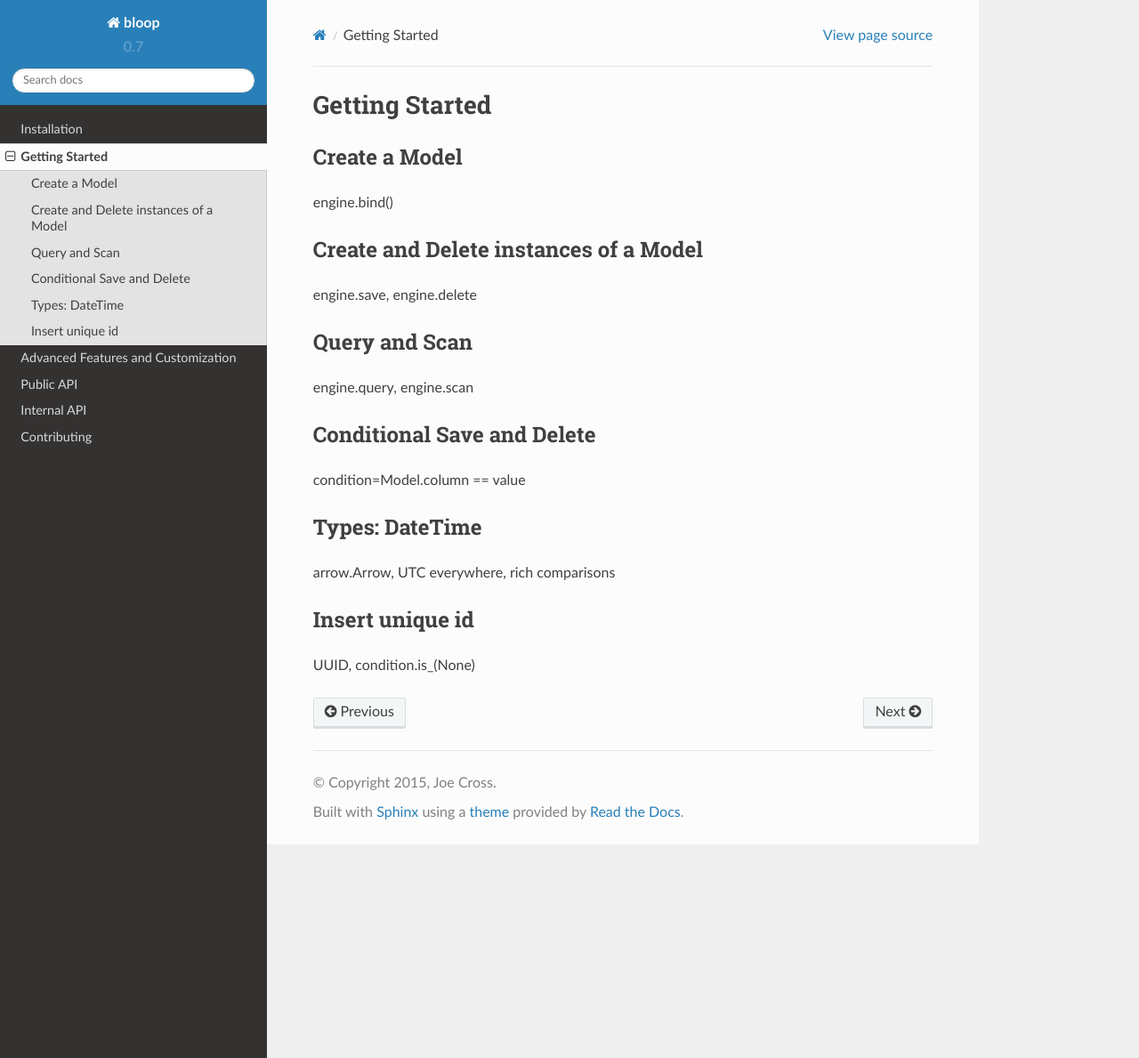
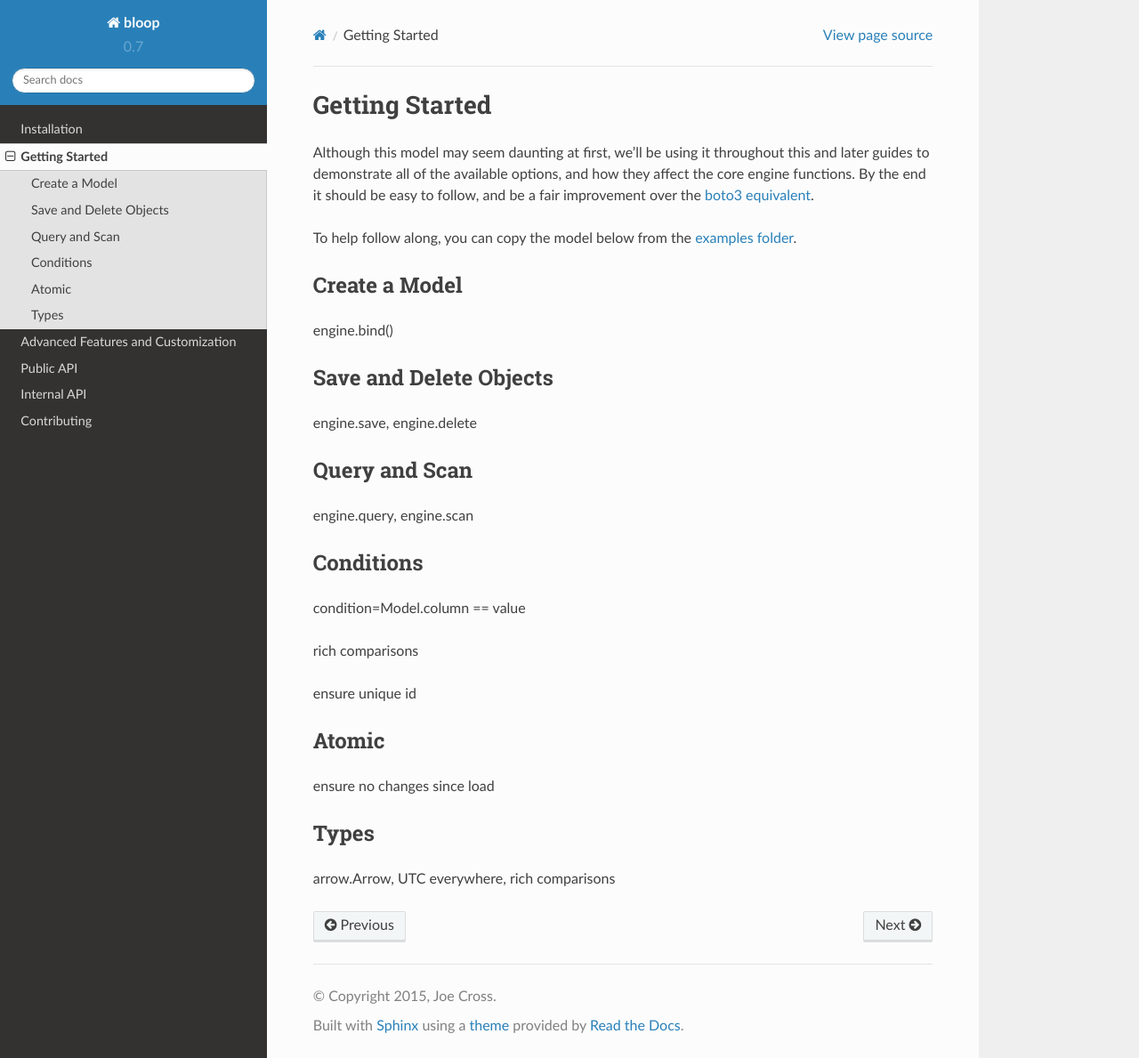
Before and after one commit to numberoverzero/bloop, a Sphinx documentation site: the page built from docs/getting_started.rst, in a window 1280 px wide and 1189 px high. Shown: the whole window at 89% size. Built offline with Sphinx 7.4.7 and the Read the Docs theme 2.0.0, drawn with Linux system fonts in a browser that asks for light colours.

Commit message:
Move features/sections around in getting started & advanced

```diff
--- a/docs/getting_started.rst
+++ b/docs/getting_started.rst
@@ -1,13 +1,24 @@
 Getting Started
 ===============
+
+Although this model may seem daunting at first, we'll be using it throughout
+this and later guides to demonstrate all of the available options, and how they
+affect the core engine functions.  By the end it should be easy to follow, and
+be a fair improvement over the `boto3 equivalent`_.
+
+To help follow along, you can copy the model below from the `examples folder`_.
+
+
+.. _boto3 equivalent: https://gist.github.com/numberoverzero/c0fb8c521cac7bb4abe7#file-getting_started_raw-py
+.. _examples folder: https://github.com/numberoverzero/bloop/blob/master/examples/getting_started.py
 
 Create a Model
 --------------
 
 engine.bind()
 
-Create and Delete instances of a Model
---------------------------------------
+Save and Delete Objects
+-------------------------
 
 engine.save, engine.delete
 
@@ -16,17 +27,21 @@ Query and Scan
 
 engine.query, engine.scan
 
-Conditional Save and Delete
----------------------------
+Conditions
+----------
 
 condition=Model.column == value
 
-Types: DateTime
----------------
+rich comparisons
+
+ensure unique id
+
+Atomic
+------
+
+ensure no changes since load
+
+Types
+-----
 
 arrow.Arrow, UTC everywhere, rich comparisons
-
-Insert unique id
-----------------
-
-UUID, condition.is_(None)
--- a/docs/index.rst
+++ b/docs/index.rst
@@ -23,7 +23,7 @@ Bloop supports the latest DynamoDB features, including:
   and UUID
 * Local and Global `Secondary Indexes`_
 * `Conditional Writes`_ for Save and Delete operations
-* `Expressions`_, allowing the use of reserved words for attribute names
+* `Expressions`_ which allow the use of reserved words for attribute names
 
 User Guide
 ----------
```
Also changed, not shown: docs/advanced_customization.rst (+15 -0 lines).
